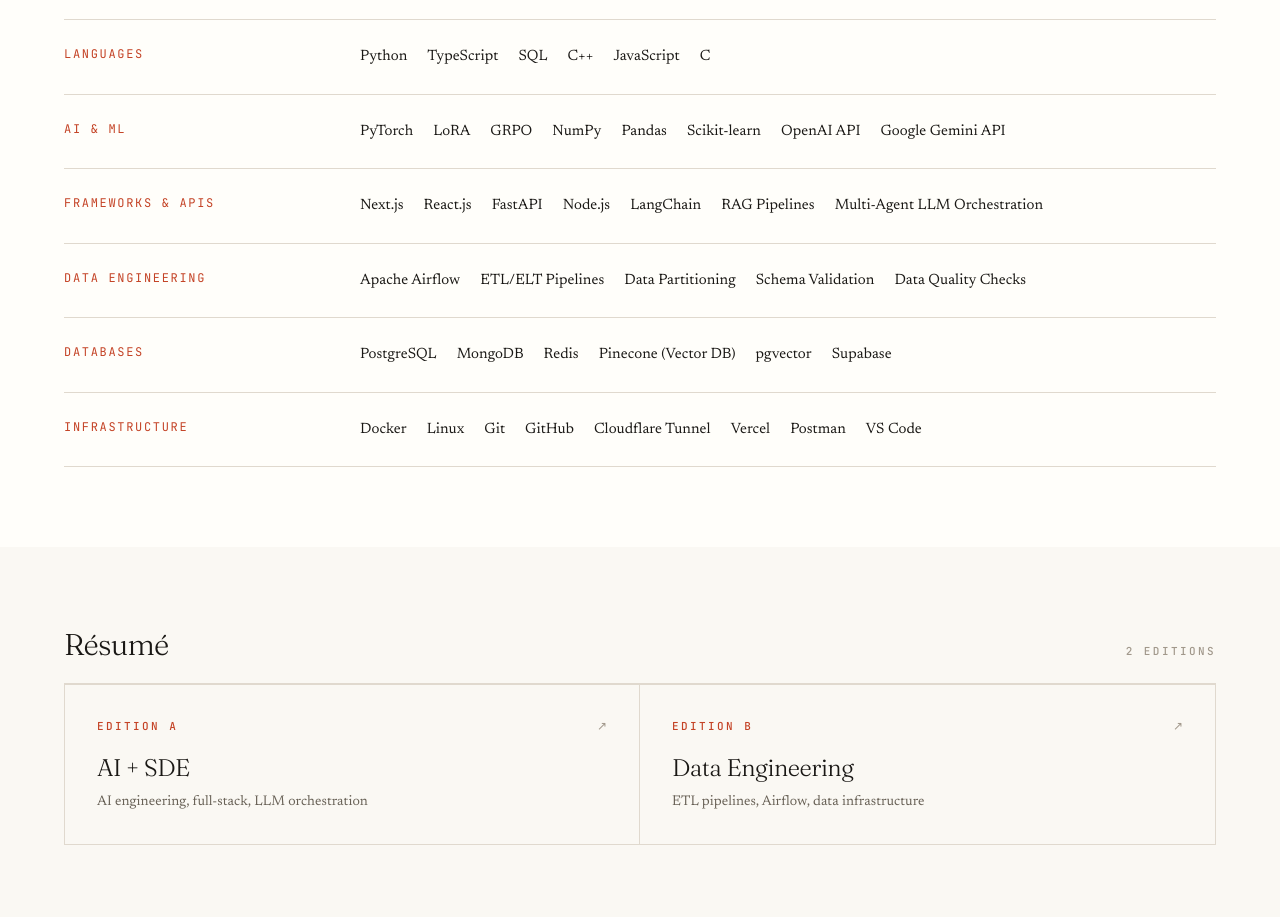
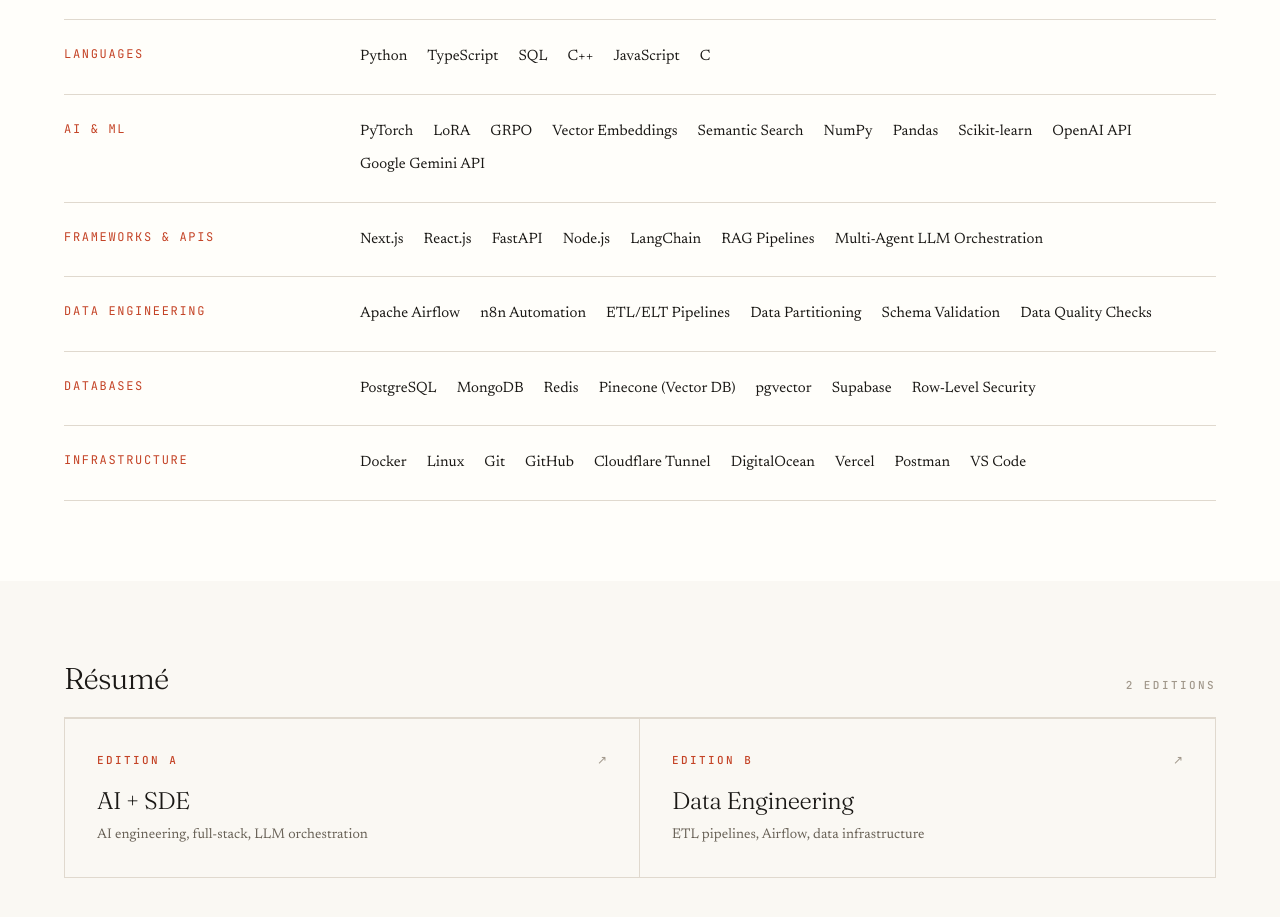
Before and after one commit to KumarPriyam123/Portfolio_Kumar_Priyam_NIT_DELHI_CSE, a Next.js app: page /profile in a window 1280 px wide. Shown: the part 1207-2124 px from the top of the page. Built offline with nearby package versions, Linux system fonts and the light colour scheme.

Commit message:
Reorder project filters, rename Full-Stack + AI, add JobMatch skills

```diff
--- a/src/app/profile/page.tsx
+++ b/src/app/profile/page.tsx
@@ -4,11 +4,11 @@
 
 const skills = [
   { category: 'Languages', items: ['Python', 'TypeScript', 'SQL', 'C++', 'JavaScript', 'C'] },
-  { category: 'AI & ML', items: ['PyTorch', 'LoRA', 'GRPO', 'NumPy', 'Pandas', 'Scikit-learn', 'OpenAI API', 'Google Gemini API'] },
+  { category: 'AI & ML', items: ['PyTorch', 'LoRA', 'GRPO', 'Vector Embeddings', 'Semantic Search', 'NumPy', 'Pandas', 'Scikit-learn', 'OpenAI API', 'Google Gemini API'] },
   { category: 'Frameworks & APIs', items: ['Next.js', 'React.js', 'FastAPI', 'Node.js', 'LangChain', 'RAG Pipelines', 'Multi-Agent LLM Orchestration'] },
-  { category: 'Data Engineering', items: ['Apache Airflow', 'ETL/ELT Pipelines', 'Data Partitioning', 'Schema Validation', 'Data Quality Checks'] },
-  { category: 'Databases', items: ['PostgreSQL', 'MongoDB', 'Redis', 'Pinecone (Vector DB)', 'pgvector', 'Supabase'] },
-  { category: 'Infrastructure', items: ['Docker', 'Linux', 'Git', 'GitHub', 'Cloudflare Tunnel', 'Vercel', 'Postman', 'VS Code'] },
+  { category: 'Data Engineering', items: ['Apache Airflow', 'n8n Automation', 'ETL/ELT Pipelines', 'Data Partitioning', 'Schema Validation', 'Data Quality Checks'] },
+  { category: 'Databases', items: ['PostgreSQL', 'MongoDB', 'Redis', 'Pinecone (Vector DB)', 'pgvector', 'Supabase', 'Row-Level Security'] },
+  { category: 'Infrastructure', items: ['Docker', 'Linux', 'Git', 'GitHub', 'Cloudflare Tunnel', 'DigitalOcean', 'Vercel', 'Postman', 'VS Code'] },
 ];
 
 const achievements = [
--- a/src/app/projects/[slug]/page.tsx
+++ b/src/app/projects/[slug]/page.tsx
@@ -8,7 +8,7 @@
 const categoryLabel: Record<string, string> = {
   'data-engineering': 'Data Engineering',
   'ai-research': 'AI Research',
-  fullstack: 'Full-Stack',
+  fullstack: 'Full-Stack + AI',
 };
 
 export default function ProjectDetailPage() {
--- a/src/components/ProjectsGrid.tsx
+++ b/src/components/ProjectsGrid.tsx
@@ -6,15 +6,15 @@
 
 const categories = [
   { label: 'All', value: 'all' as const },
+  { label: 'Full-Stack + AI', value: 'fullstack' as const },
+  { label: 'AI Research', value: 'ai-research' as const },
   { label: 'Data Engineering', value: 'data-engineering' as const },
-  { label: 'AI Research', value: 'ai-research' as const },
-  { label: 'Full-Stack', value: 'fullstack' as const },
 ];
 
 const categoryLabel: Record<string, string> = {
   'data-engineering': 'Data Engineering',
   'ai-research': 'AI Research',
-  fullstack: 'Full-Stack',
+  fullstack: 'Full-Stack + AI',
 };
 
 function ProjectCard({ project, index }: { project: Project; index: number }) {
```
